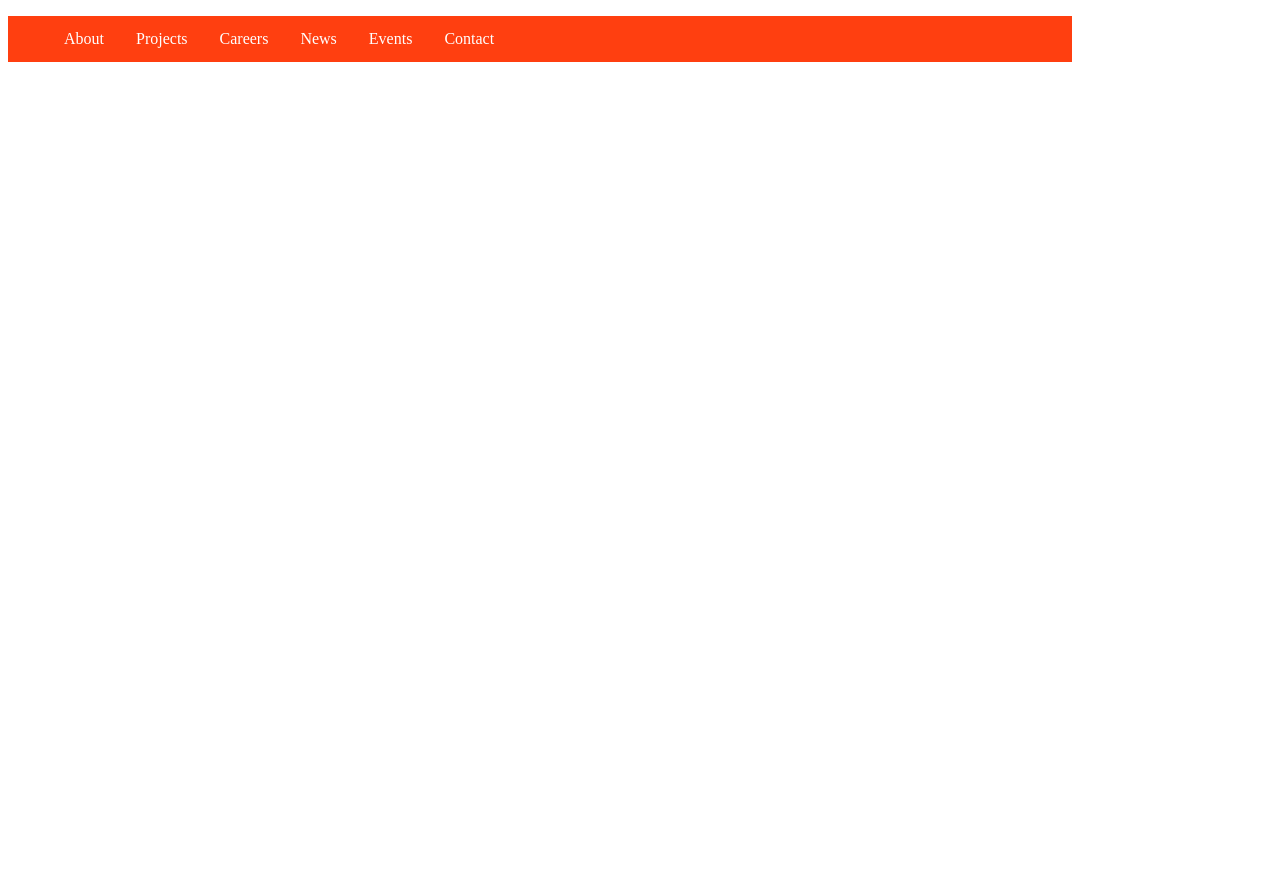
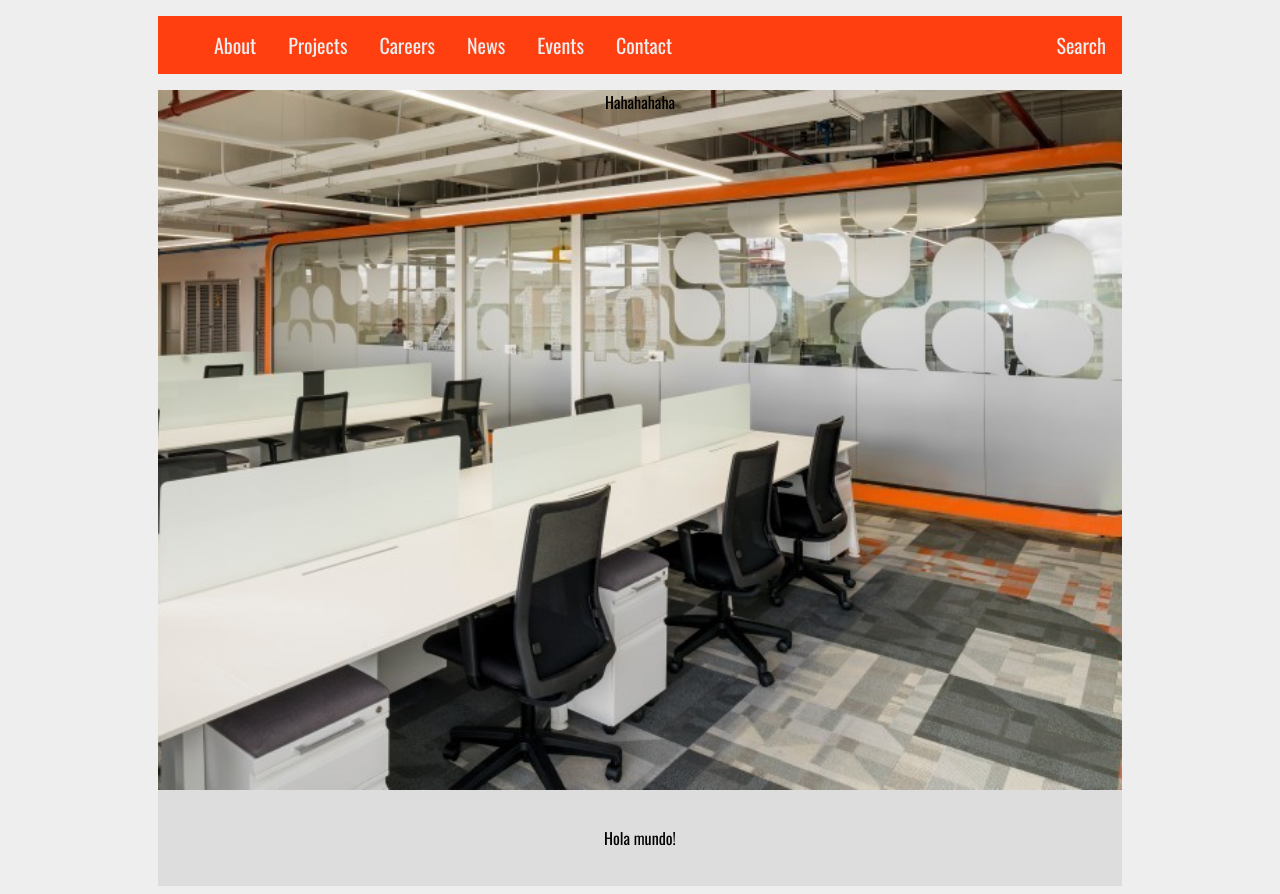
Before and after one commit to JhonatanGuzmanAndEndava/FrontEndChallenge, a plain HTML site: page src/index.html in a window 1280 px wide. Before the commit the page ends 800 px from the top, so only its background shows below. Drawn offline with nearby package versions, Linux system fonts and the light colour scheme.

Commit message:
Trying background

```diff
--- a/src/css/style.css
+++ b/src/css/style.css
@@ -1,25 +1,52 @@
-ul {
-	background-color: #ff3f10;
-    list-style-type: none;
-    position: fixed;
-    overflow: hidden;
-    top: 0;
-    width: 80%;
+* {
+    box-sizing: border-box;
 }
 
-li {
-    float: left;
+body {
+    font-family: 'Oswald', sans-serif;
+    background: #eee;
+    padding: 0px 150px;
 }
 
-li a {
+.menu {
+    background-color: #ff3f10;
+    height: 58px;
+}
+
+.menu ul {
+    list-style-type: none;
+    top: 0;
+}
+
+.menu li {
+    float: left;
+    font-size: 20px;
+}
+
+.menu li a {
     display: inline-block;
-    color: white;
+    color: #eee;
     text-align: center;
     text-decoration: none;
     padding: 14px 16px;
 }
 
-li a:hover {
-    background-color: white;
+.menu li a:hover {
+    background-color: #eee;
     color: #ff3f10;
 }
+
+.container {
+    height: 700px;
+    text-align: center;
+    background: url("../img/endava-bg.jpg");
+    background-position: center;
+    background-size: cover;
+    /*background-color: rgba(0,0,0,0.2);*/
+}
+
+.footer {
+    padding: 20px;
+    text-align: center;
+    background: #ddd;
+}
--- a/src/index.html
+++ b/src/index.html
@@ -6,8 +6,11 @@
     <meta http-equiv="X-UA-Compatible" content="ie=edge">
     <title>Endava Web Page</title>
     <link rel="stylesheet" type="text/css" href="css/style.css">
+    <link rel="stylesheet" href="https://cdnjs.cloudflare.com/ajax/libs/font-awesome/4.7.0/css/font-awesome.min.css">
+    <link href="https://fonts.googleapis.com/css?family=Oswald" rel="stylesheet">
 </head>
 <body>
+
     <div class="menu">
         <ul>
             <li><a href="#">About</a></li>
@@ -16,7 +19,17 @@
             <li><a href="#">News</a></li>
             <li><a href="#">Events</a></li>
             <li><a href="#">Contact</a></li>
+            <li style="float:right"><a href="#" > Search</a></li>
         </ul>
     </div>
+
+    <div class="container">
+        <p>Hahahahaha</p>
+    </div>
+
+    <div class="footer">
+        <p>Hola mundo!</p>
+    </div>
+
 </body>
 </html>
```
Also changed, not shown: src/img/endava-bg.jpg (added).
